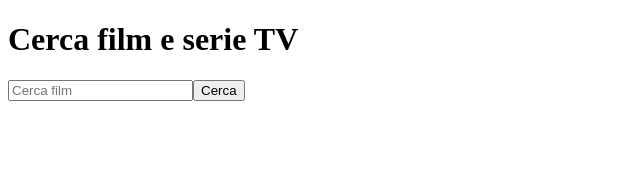
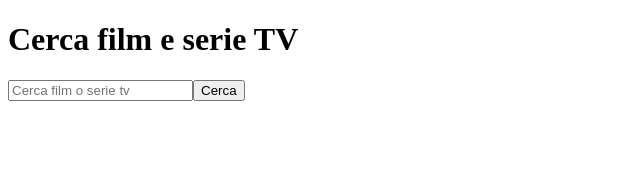
Before and after one commit to DavideCotigliani/react-boolflix, a React app: page / in a window 1280 px wide. Shown: the top 170 px of the page, without its empty margins (0-640 px from the left). Built offline with nearby package versions, Linux system fonts and the light colour scheme; the HTML template or start-up script is replaced by a standard one.

Commit message:
[UPD] Imported the posters of films and tv series, milestone 3

```diff
--- a/src/App.jsx
+++ b/src/App.jsx
@@ -49,7 +49,7 @@ function App() {
     <>
       <h1>Cerca film e serie TV</h1>
       <form onSubmit={handleEndpoint}>
-        <input type="text" name="title" placeholder="Cerca film" value={userDigit} onChange={handleUserChange} />
+        <input type="text" name="title" placeholder="Cerca film o serie tv" value={userDigit} onChange={handleUserChange} />
         <button type="submit">Cerca</button>
       </form>
       {films.map((film) => (
@@ -59,6 +59,7 @@ function App() {
           <p>Lingua originale:
             <Flag code={getCountryCode(film.original_language)} />
             {film.original_language.toUpperCase()}</p>
+          <img src={`https://image.tmdb.org/t/p/w300${film.poster_path}`} alt="Poster" />
           <p>Voto medio: {film.vote_average}</p>
         </div>
       ))}
@@ -70,6 +71,7 @@ function App() {
             <Flag code={getCountryCode(serie.original_language)} />
             {serie.original_language.toUpperCase()}
           </p>
+          <img src={`https://image.tmdb.org/t/p/w300${serie.poster_path}`} alt="Poster" />
           <p>Voto medio: {serie.vote_average}</p>
         </div>
       ))}
```
